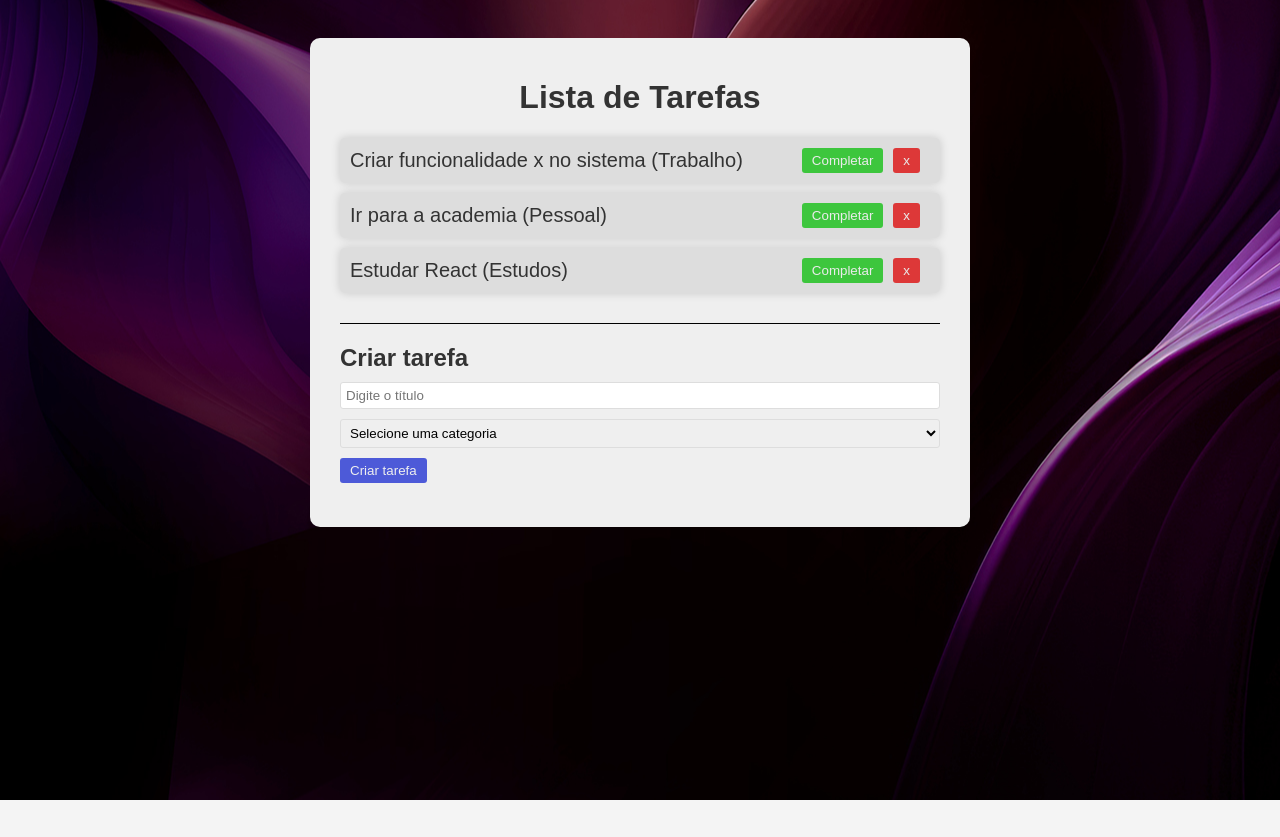
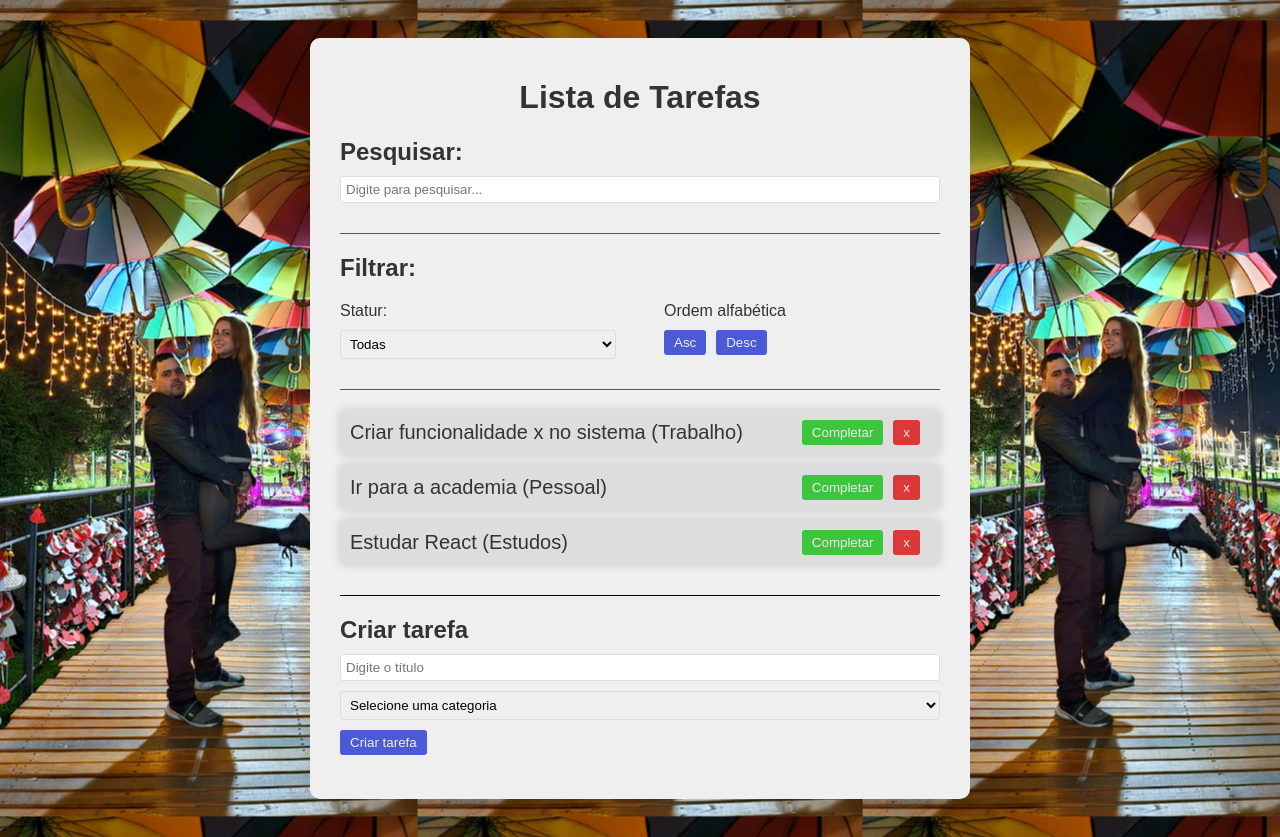
Before and after one commit to Ronei-Ferreira/Projeto-React-Lista-de-Tarefas, a React (Vite) app: page / in a window 1280 px wide. Before the commit the page ends 800 px from the top, so only its background shows below. Built offline with nearby package versions, Linux system fonts and the light colour scheme.

Commit message:
atualizei completed, filter e pesquisa

```diff
--- a/src/App.css
+++ b/src/App.css
@@ -4,13 +4,14 @@ body {
   background-color: #f4f4f4;
   padding: 30px;
   color: #333;
-  background-image: url('./img/lenovo.jpg');
+  background-image: url('./img/Captura\ de\ tela\ 2026-01-28\ 144638.png');
   background-position: center;
   background-size:auto
 }
 
 .app {
   max-width: 600px;
+
   margin: 0 auto;
   background-color: #efefef;
   padding: 20px 30px;
@@ -87,3 +88,19 @@ input, select {
   border-radius: 3px;
   width: 100%;
 }
+
+.filter, .search {
+  border-bottom: 1px solid #555;
+  margin-bottom: 20px;
+  padding-bottom: 20px;
+}
+
+.filter-options {
+  display: flex;
+  justify-content: space-between;
+  gap: 3rem;
+}
+
+.filter-options div {
+  flex: 1 1 0;
+}
--- a/src/App.jsx
+++ b/src/App.jsx
@@ -1,8 +1,9 @@
 import { useState } from "react";
 import "./App.css";
-
 import Todo from "./components/Todo";
 import TodoForm from "./components/TodoForm";
+import Search from "./components/Search";
+import Filter from "./components/Filter";
 
 function App() {
   const [todos, setTodos] = useState([
@@ -27,6 +28,8 @@ function App() {
       isCompleted: false,
     },
   ]);
+
+  const [search, setSearch] = useState("");
 
   const addTodo = (text, category) => {
     const newTodos = [
@@ -67,9 +70,12 @@ const completeTodo = (id) => {
   return (
     <div className="app">
       <h1>Lista de Tarefas</h1>
-
+      <Search  search={search} setSearch={setSearch}/>
+      <Filter />
       <div className="todo-list">
-        {todos.map((todo) => (
+        {todos. filter((todo) => todo.text.toLowerCase().includes(search.toLowerCase())
+        )
+        .map((todo) => (
           <Todo key={todo.id} todo={todo} removeTodo={removeTodo} completeTodo={completeTodo}/>
         ))}
       </div>
--- /dev/null
+++ b/src/components/Filter.jsx
@@ -0,0 +1,26 @@
+const Filter = () => {
+  return (
+    <div className="filter">
+        <h2>Filtrar:</h2>
+        <div className="filter-options">
+        <div>
+        <p>Statur:</p>
+        <select>
+            <option value="All">Todas</option>
+            <option value="Completed">Completas</option>
+            <option value="Incomplete">Incompletas</option>
+        </select>
+        </div>
+
+    <div>
+        <p>Ordem alfabética</p>
+        <button>Asc</button>
+        <button>Desc</button>
+    </div>
+  </div>
+</div>
+
+  );
+};
+
+export default Filter;
--- /dev/null
+++ b/src/components/Search.jsx
@@ -0,0 +1,9 @@
+
+const Search = ({ search, setSearch }) => {
+  return <div className="search">
+  <h2>Pesquisar:</h2>
+  <input type="text" value={search} onChange={(e) => setSearch(e.target.value)} placeholder="Digite para pesquisar..."/>
+  </div>
+};
+
+export default Search;
```
Also changed, not shown: src/components/todo.jsx (+5 -16 lines), src/img/Captura de tela 2026-01-28 144638.png (added).
